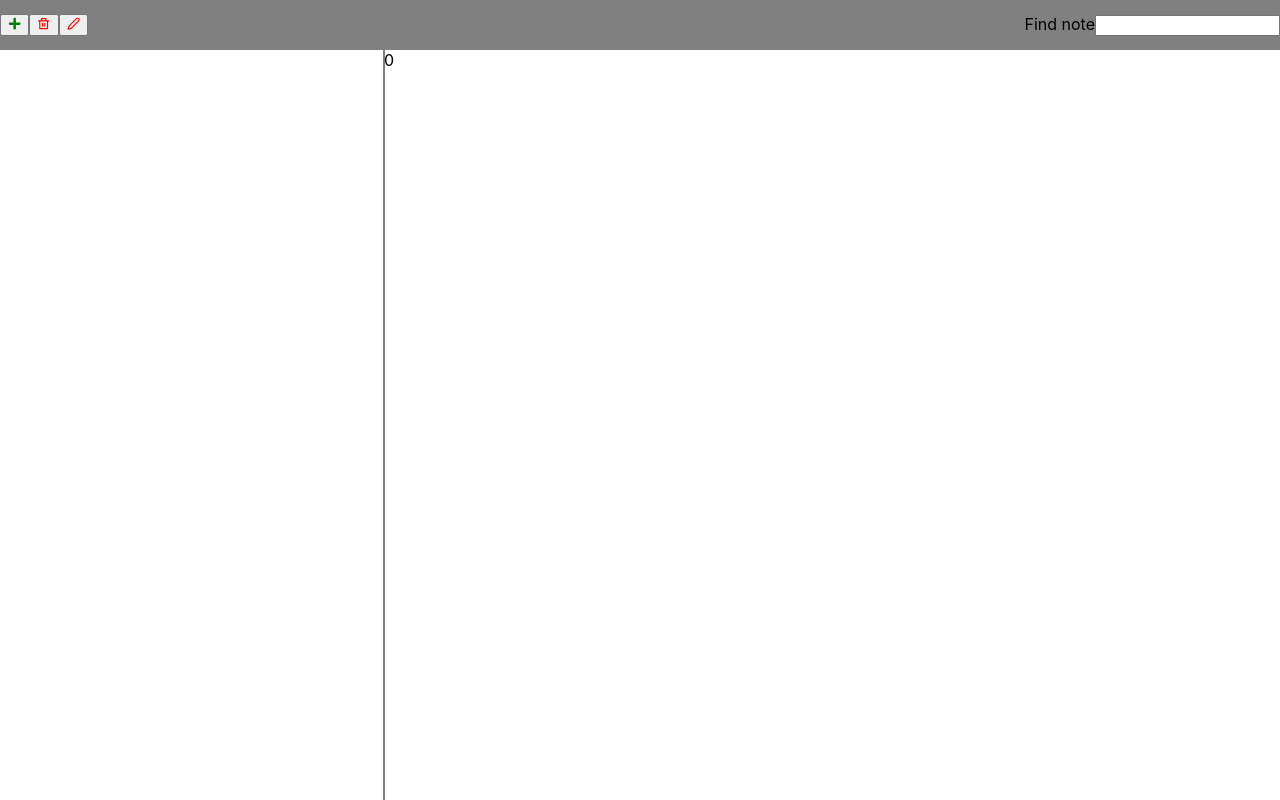
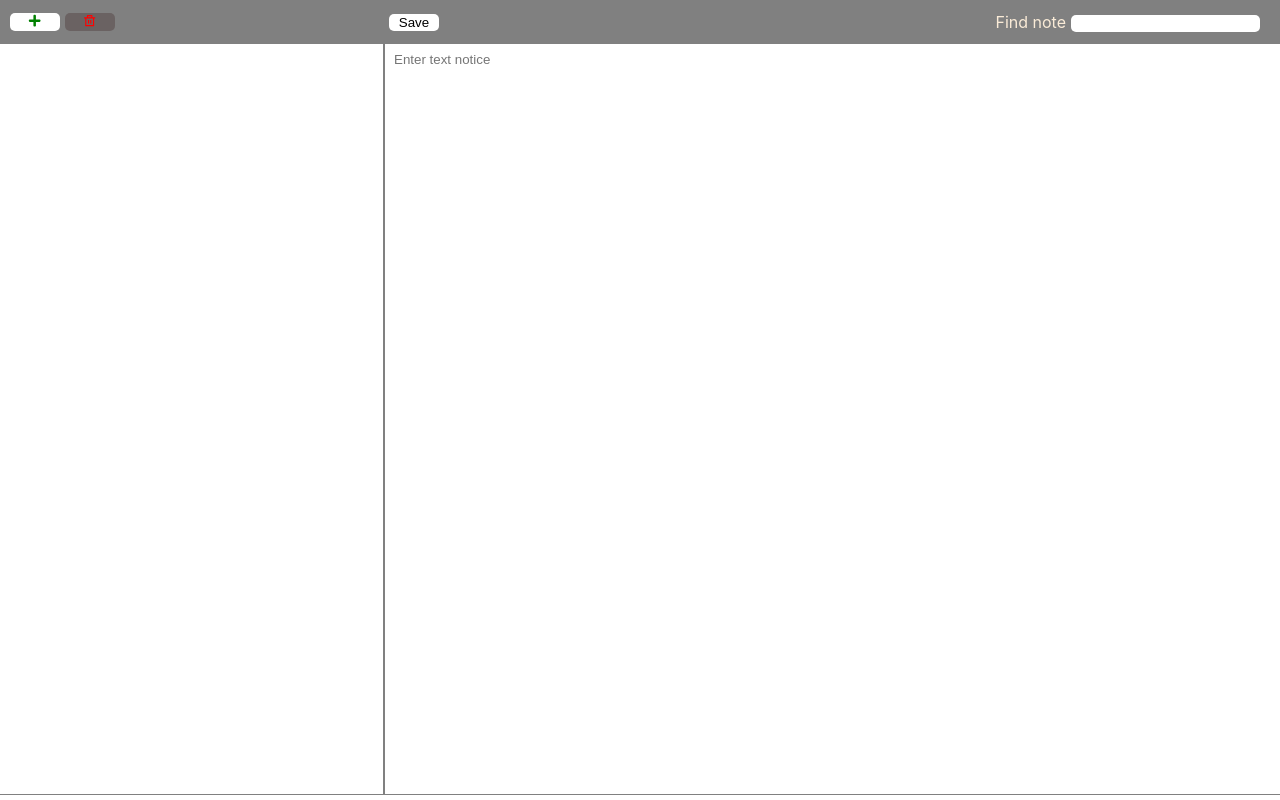
Before and after one commit to Dreamer2201/notes-project, a React (Create React App) app: page / in a window 1280 px wide. Built offline with nearby package versions, Linux system fonts and the light colour scheme.

Commit message:
add toasts, change filter, add styles
add notifications for user, change filter notes, add styles for components and responsive markup

```diff
--- a/package.json
+++ b/package.json
@@ -13,6 +13,7 @@
     "react-dom": "^18.2.0",
     "react-icons": "^4.8.0",
     "react-scripts": "5.0.1",
+    "react-toastify": "^9.1.2",
     "sass": "^1.62.1",
     "web-vitals": "^2.1.4"
   },
--- a/src/App.js
+++ b/src/App.js
@@ -141,7 +141,9 @@ const addNotice = (userNote) => {
     if(!queryWord) {
       return notices
     }
-    const filterNotes = notices.filter(item => item.text.includes(queryWord))
+    const queryNormolaze = queryWord.toLocaleLowerCase();
+
+    const filterNotes = notices.filter(item => item.text.toLocaleLowerCase().includes(queryNormolaze))
     console.log(filterNotes)
     return filterNotes
   }
@@ -162,8 +164,8 @@ const addNotice = (userNote) => {
       <main className='App-main'>
         <Sidebar notes={filterNotes} setActive={IsActiveNote} activeNote={isActiveNote} />
         <div className="wrapperWorkSpace">
-          {isNotes && <Workspace add={addNotice} update={updateNotice} activeNote={isActiveNote}/>}
-        </div>
+          <Workspace add={addNotice} update={updateNotice} activeNote={isActiveNote}/>
+          </div>
       </main>
     </div>
     </NoteContext>
--- a/src/components/ListItem/ListItem.jsx
+++ b/src/components/ListItem/ListItem.jsx
@@ -19,13 +19,15 @@ export default function ListItem({note, changeActive }) {
     }
   }
 
+    const date = note.createdAT
+
   const isActive = note.id === context.note.id
 
   return (
     <li className={isActive ? `${styles.item} ${styles.active}` : `${styles.item}`} onClick={() => setActiveNote(note)}>
 
-        <p>{note.text}</p>
-        <p>time</p>
+        <p className={styles.textNote} >{note.text}</p>
+        <p className={styles.timeCreatedNote} >{date.toLocaleString()}</p>
 
     </li>
   )
--- a/src/components/ListItem/listitem.module.scss
+++ b/src/components/ListItem/listitem.module.scss
@@ -1,7 +1,26 @@
+
 .item {
-    background-color: aliceblue;
-
+    padding-top: 10;
+    padding-bottom: 10px;
+    padding-right: 10px;
+    border-bottom: 1px solid rgb(178, 172, 172);
     &.active {
-        background-color: rgb(80, 171, 157);
+        background-color: rgb(157, 159, 162);
     }
 }
+.textNote {
+    padding-right: 5px;
+    font-size: 12px;
+    display: inline-block;
+    white-space: nowrap;
+    overflow: hidden;
+    @media screen and (min-width: 768px) {
+        font-size: 14px;
+    }
+}
+.timeCreatedNote {
+    font-size: 10px;
+    @media screen and (min-width: 768px) {
+        font-size: 12px;
+    }
+}
--- a/src/components/Modal/modal.module.scss
+++ b/src/components/Modal/modal.module.scss
@@ -16,36 +16,42 @@
   left: 50%;
   transform: translate(-50%, -50%);
   padding: 32px 24px;
-  border: 1px solid #8baa36;
+  border: 1px solid #7d7e7a;
   border-radius: 18px;
-  width: 330px;
+  width: 300px;
   text-align: center;
-    background-color: greenyellow;
+    background-color: rgb(248, 249, 246);
 
 
 }
 .wrapperBtns {
+  margin-top: 15px;
     display: flex;
     flex-direction: row;
-    justify-content: space-between;
+    justify-content: center;
+    gap: 50px;
 }
 .button {
-    width: 50%;
+  display: flex;
+  justify-content: center;
+  align-items: center;
+
+  cursor: pointer;
+  width: 100px;
   padding-top: 14px;
   padding-bottom: 14px;
 
   font-size: 14px;
   line-height: 1.29;
-  cursor: pointer;
 
-  display: flex;
-  align-items: center;
-  text-align: center;
-
+  border: transparent;
+  border-radius: 10px;
   background-color: lightgray;
   color: black;
-  &:hover {
-    background: white;
+  &:hover,
+  &:focus {
+    background-color: white;
+    border: 1px solid grey;
   }
 }
 .cross {
--- a/src/components/SearchBox/SearchBox.jsx
+++ b/src/components/SearchBox/SearchBox.jsx
@@ -1,5 +1,7 @@
 import React from 'react'
-import { nanoid } from 'nanoid';
+import { nanoid } from 'nanoid'
+import { ToastContainer, toast } from 'react-toastify'
+import 'react-toastify/dist/ReactToastify.css'
 import { IconContext } from "react-icons"
 import { useState, useContext } from 'react';
 import {noteContext} from '../../context'
@@ -8,6 +10,15 @@ import { RiDeleteBinLine } from "react-icons/ri"
 import { FiEdit2 } from "react-icons/fi"
 import styles from './searchbox.module.scss'
 import Modal from '../Modal/ModalDelete'
+
+const toastParam = {
+    position: 'top-right',
+    autoClose: 3000,
+    hideProgressBar: false,
+    closeOnClick: true,
+    pauseOnHover: true,
+    theme: 'colored',
+  };
 
 export default function SearchBox({ removeNote, searchNotes }) {
     const [isOpenModal, setIsOpenModal] = useState(false)
@@ -23,7 +34,7 @@ export default function SearchBox({ removeNote, searchNotes }) {
     const addNewNote = () => {
         context.changeNote({id: '', text: ''})
         console.log('I am clean context')
-        // повідомлення write your note
+        toast.info('Enter your note', toastParam)
     }
 
     const onDelete = () => {
@@ -32,32 +43,39 @@ export default function SearchBox({ removeNote, searchNotes }) {
 
   return (
     <div className={styles.wrapperSearchBoxBtns}>
-        <div>
-            <button type='button' onClick={addNewNote} >
+        <div className={styles.wrapperBtns}>
+            <button className={styles.button} type='button' onClick={addNewNote}
+
+            >
             <IconContext.Provider value={{ color: "green", className: "global-class-name" }}>
                 <div>
                     <FaPlus />
                 </div>
             </IconContext.Provider>
             </button>
-            <button type='button' onClick={onDelete} >
+            <button className={styles.button} type='button' disabled={!context.note.id.trim().length} onClick={onDelete} >
                 <IconContext.Provider value={{ color: "red", className: "global-class-name" }}>
                     <div>
                         <RiDeleteBinLine />
                     </div>
                 </IconContext.Provider>
             </button>
-            <button type='button'>
+            {/* <button className={styles.button} type='button' disabled={!context.note.id.trim().length} >
                 <IconContext.Provider value={{ color: "red", className: "global-class-name" }}>
                     <div>
                         <FiEdit2 />
                     </div>
                 </IconContext.Provider>
-            </button>
+            </button> */}
+            <ToastContainer />
         </div>
         <div>
-        <label htmlFor={filterId}>Find note</label>
-            <input type="text" name="filter" id={filterId} onChange={searchNotes} />
+        <label className={styles.label} htmlFor={filterId}>Find note</label>
+            <input
+                className={styles.input} type="text" name="filter" id={filterId}
+                placeholder='Find note'
+                onChange={searchNotes}
+            />
         </div>
         {isOpenModal && <Modal isOpen={isOpenModal} close={onCloseModal} removeNote={removeNote}/>}
     </div>
--- a/src/components/SearchBox/searchbox.module.scss
+++ b/src/components/SearchBox/searchbox.module.scss
@@ -3,6 +3,62 @@
     justify-content: space-between;
     align-items: center;
 
-    height: 50px;
+    height: 44px;
     background-color: grey;
 }
+.wrapperBtns {
+    margin-left: 10px;
+    display: flex;
+    gap: 5px;
+    @media screen and (min-width: 768px) {
+        margin-left: 10px;
+    }
+}
+.button {
+    cursor: pointer;
+    padding: 5px auto;
+    background-color: #fff;
+    border: transparent;
+    border-radius: 5px;
+    &:disabled {
+        background-color: rgb(106, 98, 98);
+    }
+    &:not([disabled]):hover {
+        border: 1px solid rgb(156, 145, 145);
+    }
+
+    @media screen and (min-width: 768px) {
+        width: 50px;
+    }
+}
+.label {
+    display: none;
+    @media screen and (min-width: 768px) {
+        display: inline-block;
+        color: antiquewhite;
+        margin-right: 5px;
+    }
+}
+.input {
+    margin-right: 10px;
+    padding-left: 10px;
+    border: transparent;
+    border-radius: 5px;
+    outline: none;
+
+    &::placeholder {
+        color: grey;
+        @media screen and (min-width: 768px) {
+            color: transparent;
+        }
+    }
+    &:hover {
+        border-color: antiquewhite;
+    }
+    &:focus {
+        border-color: antiquewhite;
+    }
+    @media screen and (min-width: 768px) {
+        margin-right: 20px;
+    }
+}
--- a/src/components/Sidebar/Sidebar.jsx
+++ b/src/components/Sidebar/Sidebar.jsx
@@ -18,7 +18,7 @@ export default function Sidebar({notes }) {
 
   return (
     <div className={styles.wrapperSidebar}>
-        {notes && <ul>
+        {notes && <ul className={styles.list} >
             {elements}
         </ul>}
     </div>
--- a/src/components/Sidebar/sidebar.module.scss
+++ b/src/components/Sidebar/sidebar.module.scss
@@ -1,5 +1,10 @@
 .wrapperSidebar {
     width: 30%;
-    min-height: calc(100vh - 50px);
+    max-height: calc(100vh - 50px);
     outline: 1px solid grey;
+    overflow-y: scroll;
 }
+.list {
+    margin-left: 10px;
+    list-style: none;
+}
--- a/src/components/Workspace/Workspace.jsx
+++ b/src/components/Workspace/Workspace.jsx
@@ -27,6 +27,7 @@ export default function Workspace({add, update, activeNote }) {
       const newNotice = {
         id: context.note.id,
         text,
+        createdAT: new Date()
       }
 
       console.log('updated note')
@@ -48,8 +49,8 @@ export default function Workspace({add, update, activeNote }) {
 
 
   return (
-    <form onSubmit={onUpdateNotice} >
-        <input
+    <form className={styles.form} onSubmit={onUpdateNotice} >
+        <input className={styles.input}
         name="notice"
         typeof="textarea"
         placeholder="Enter text notice"
@@ -57,7 +58,11 @@ export default function Workspace({add, update, activeNote }) {
         onChange={onTextAreaChange}
         >
         </input>
-        <button type='submit'>Save</button>
+        <button
+        className={styles.button}
+        type='submit'
+        > Save
+        </button>
     </form>
   )
 }
--- a/src/components/Workspace/workspace.module.scss
+++ b/src/components/Workspace/workspace.module.scss
@@ -0,0 +1,37 @@
+.form {
+    position: relative;
+    width: 100%;
+    height: 100%;
+}
+.input {
+    width: 100%;
+    margin-left: 5px;
+    border: transparent;
+    outline: none;
+    // width: 100%;
+    // height: 100%;
+    &::placeholder {
+        position: absolute;
+        top: 5px;
+        left: 5px;
+    }
+    &:focus,
+    &:active {
+        outline: none;
+    }
+}
+.button {
+    position: absolute;
+    top: -30px;
+    left: 5px;
+
+    cursor: pointer;
+    width: 50px;
+    padding: 5px auto;
+    background-color: #fff;
+    border: transparent;
+    border-radius: 5px;
+    &:hover {
+        border: 1px solid rgb(156, 145, 145);
+    }
+}
--- a/src/index.css
+++ b/src/index.css
@@ -11,3 +11,7 @@ code {
   font-family: source-code-pro, Menlo, Monaco, Consolas, 'Courier New',
     monospace;
 }
+p, li, ul {
+  margin: 0;
+  padding: 0;
+}
```
Also changed, not shown: 1 other file (tests, documents, lock files or other folders).
